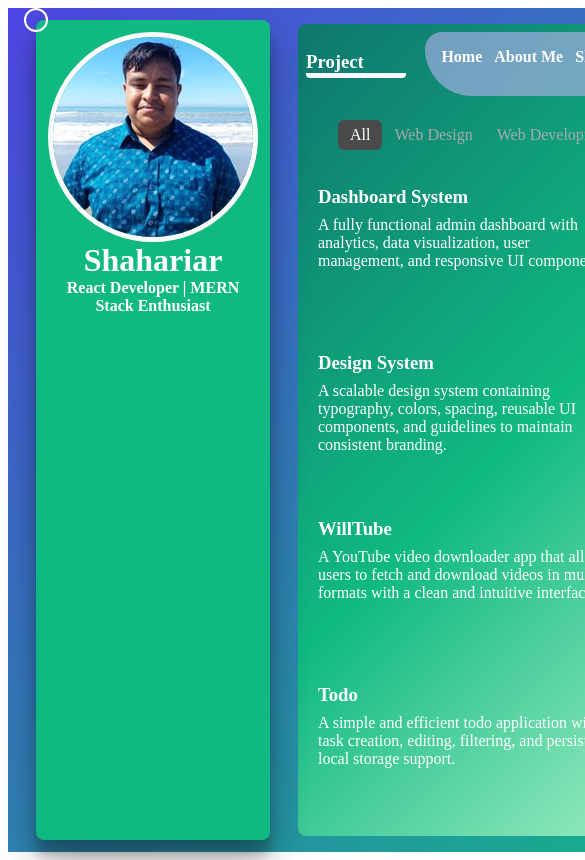
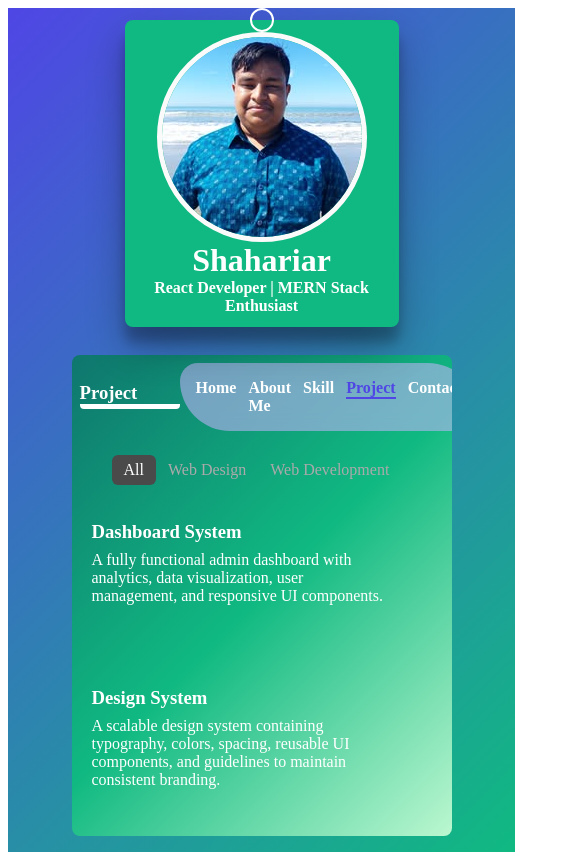
Before and after one commit to shahariar270/portfolio-template, a React (Vite) app in the folder client/: page /project in a window 390 px wide. Shown: the top 860 px of the page, 585 px wide, since content can reach past the window. Built offline with nearby package versions, Linux system fonts and the light colour scheme; a web font is replaced by a local one.

Commit message:
make a layout responsive

```diff
--- a/client/src/Pages/Project/index.jsx
+++ b/client/src/Pages/Project/index.jsx
@@ -28,7 +28,6 @@ export const Project = () => {
     selectedTab === "all" || !selectedTab
       ? projectArray
       : projectArray.filter((p) => p.category === selectedTab.toLowerCase());
-console.log(filteredProjects);
   return (
     <div className="st-portfolio--project">
       <ul className="project-menu">
--- a/client/src/assets/styles/common/layout/_layout.scss
+++ b/client/src/assets/styles/common/layout/_layout.scss
@@ -33,9 +33,11 @@
     .st-portfolio {
         &--layout {
             width: 100%;
-            max-width: 100%;
+            min-width: 475px;
             margin: 0 auto;
             padding: 0 16px;
+            flex-direction: column;
+            align-items: center;
         }
     }
 }
```
